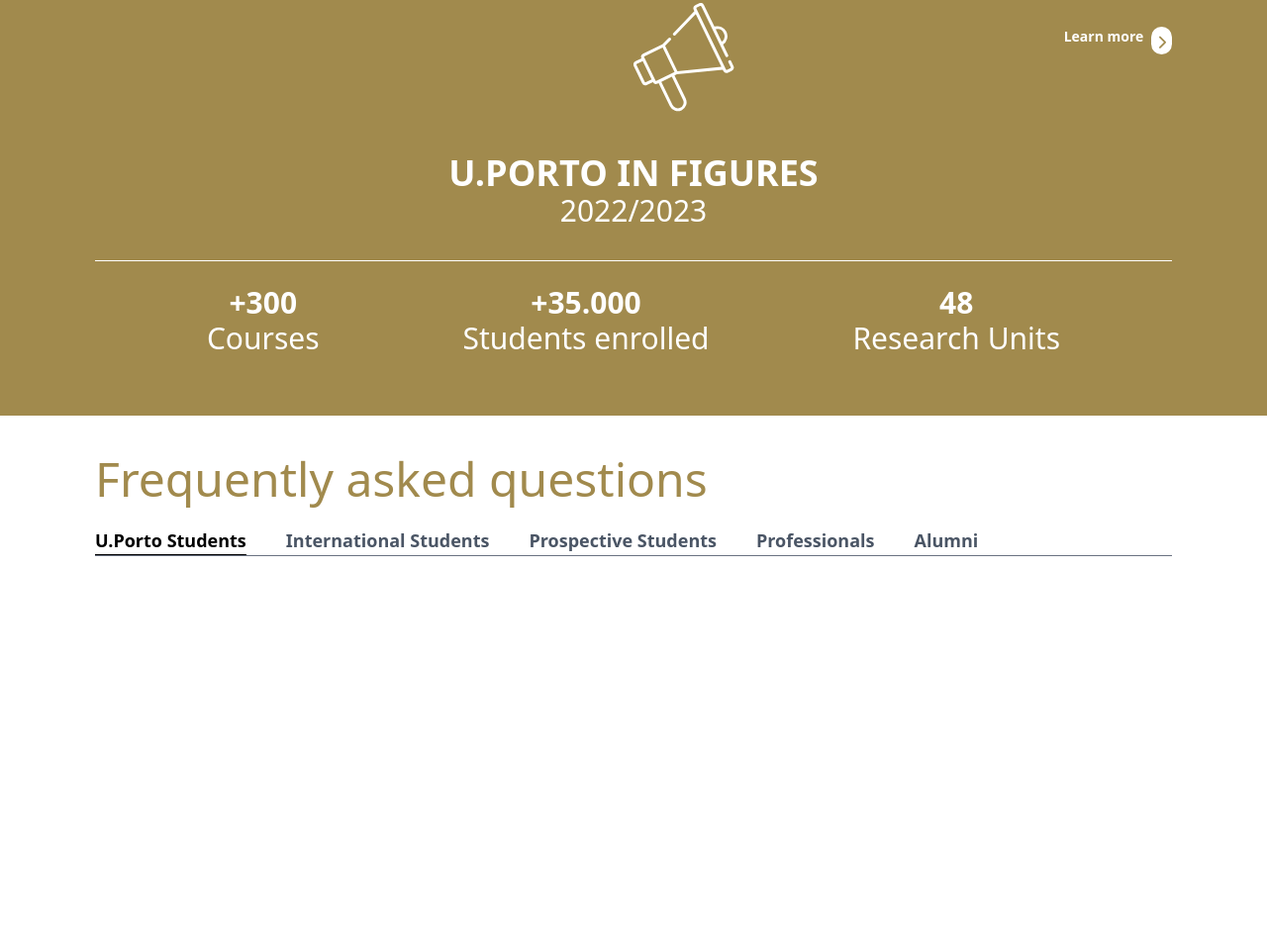
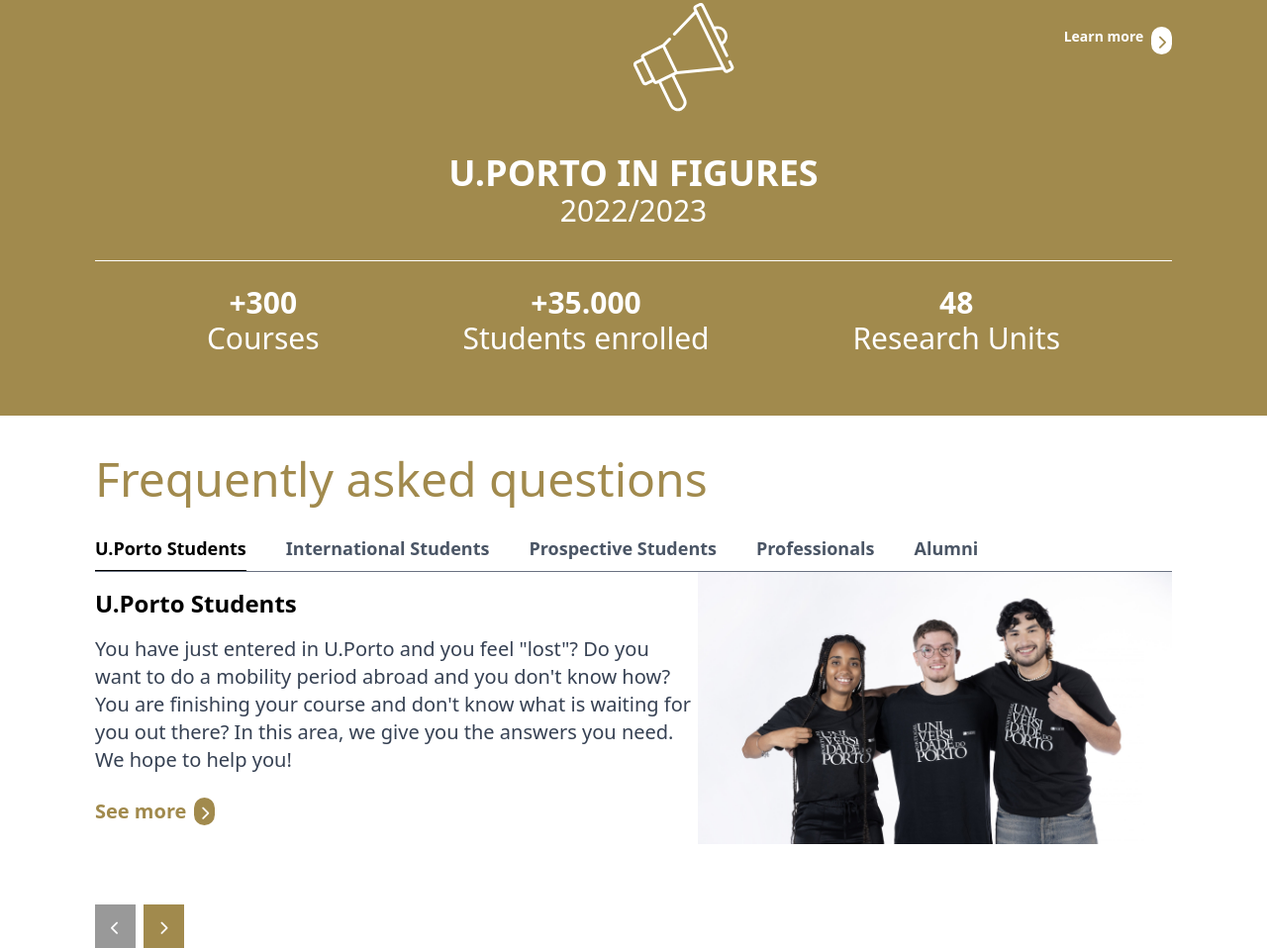
Before and after one commit to PAZZO123/GoldSmith_University, a website built with Vite: page university2.html in a window 1280 px wide. Shown: the part 3029-3987 px from the top of the page at 99% size. Before the commit the page ends 3591 px from the top, so only its background shows below. Built offline with nearby package versions, Linux system fonts and the light colour scheme.

Commit message:
Adding Student Section

```diff
--- a/university2.html
+++ b/university2.html
@@ -230,14 +230,31 @@
          <div class="flex justify-between border-2 py-3 px-4 lg:hidden"><div>U.Porto Students</div>
          <i class="fa-solid fa-caret-down text-sm text-gray-900 "></i> </div>
 
-    <div class="hidden lg:flex gap-10 text-lg font-semibold text-gray-600 border-b-1 border-gray-500">
-        <div class="border-black text-black border-b-1">U.Porto Students</div>
-<div class="hover:border-b-1 border-black hover:text-black cursor-pointer">International Students</div>
-<div class="hover:border-b-1 border-black hover:text-black cursor-pointer">Prospective Students</div>
-<div class="hover:border-b-1 border-black hover:text-black cursor-pointer">Professionals</div>
-<div class="hover:border-b-1 border-black hover:text-black cursor-pointer">Alumni</div>
+    <div class="hidden lg:flex gap-10 text-lg font-semibold text-gray-600 border-b-1 border-gray-500 ">
+        <div class="border-black text-black border-b-1  py-2">U.Porto Students</div>
+<div class="hover:border-b-1 border-black hover:text-black cursor-pointer py-2">International Students</div>
+<div class="hover:border-b-1 border-black hover:text-black cursor-pointer py-2">Prospective Students</div>
+<div class="hover:border-b-1 border-black hover:text-black cursor-pointer py-2">Professionals</div>
+<div class="hover:border-b-1 border-black hover:text-black cursor-pointer py-2">Alumni</div>
     </div>
      </div>
+     <!-- Student Section -->
+      <div class="xl:px-24 2xl:px-[200px] px-5 md:flex md:flex-row-reverse">
+        <div>
+            <img src="portoAssets/students.jpg" alt="">
+        </div>
+        <div>
+            <h1 class="text-2xl font-bold py-4">U.Porto Students</h1>
+            <p class="text-gray-700 lg:text-xl">You have just entered in U.Porto and you feel "lost"? Do you want to do a mobility period abroad and you don't know how? You are finishing your course and don't know what is waiting for you out there? In this area, we give you the answers you need. We hope to help you!</p>
+           <div class="flex gap-2 font-semibold text-xl pt-6 "> <div class="text-[#A18A4D]">See more</div>
+                <div class="bg-[#A18A4D] text-lg text-white px-1.5 w-fit rounded-full h-fit"><i class="fa-solid fa-chevron-right text-sm"></i> </div>
+            </div>
+               <div class="hidden lg:flex gap-2  pt-10 xl:pt-20 ">
+    <div class="bg-[#999999] text-lg text-white py-2  px-4 w-fit"><i class="fa-solid fa-chevron-left text-sm"></i></div>
+    <div class="bg-[#A18A4D] text-lg text-white py-2 px-4 w-fit"><i class="fa-solid fa-chevron-right text-sm"></i></div>
+</div>
+        </div>
+      </div>
      <script type="module" src="/src/main.js"></script>
 </body>
 </html>
```
